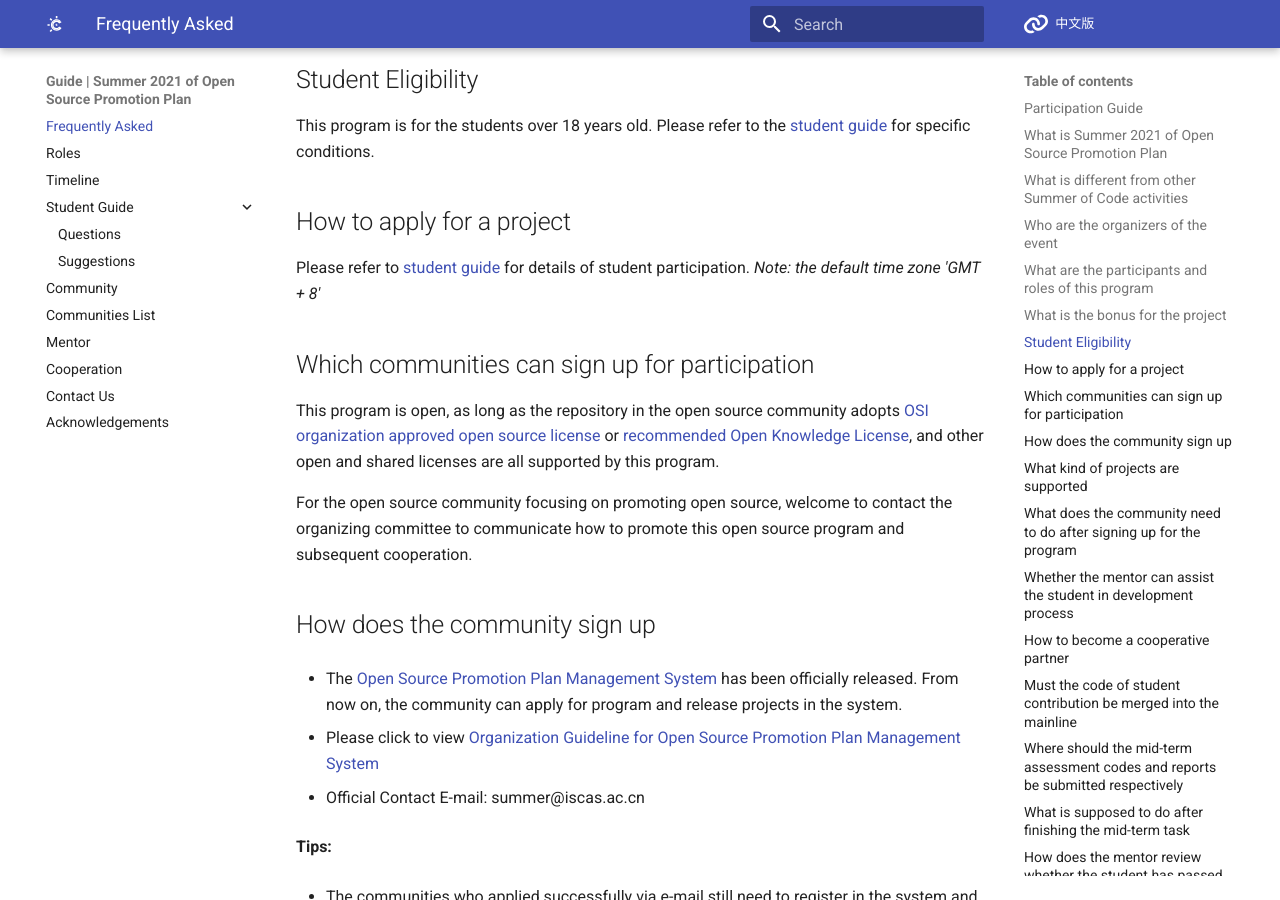
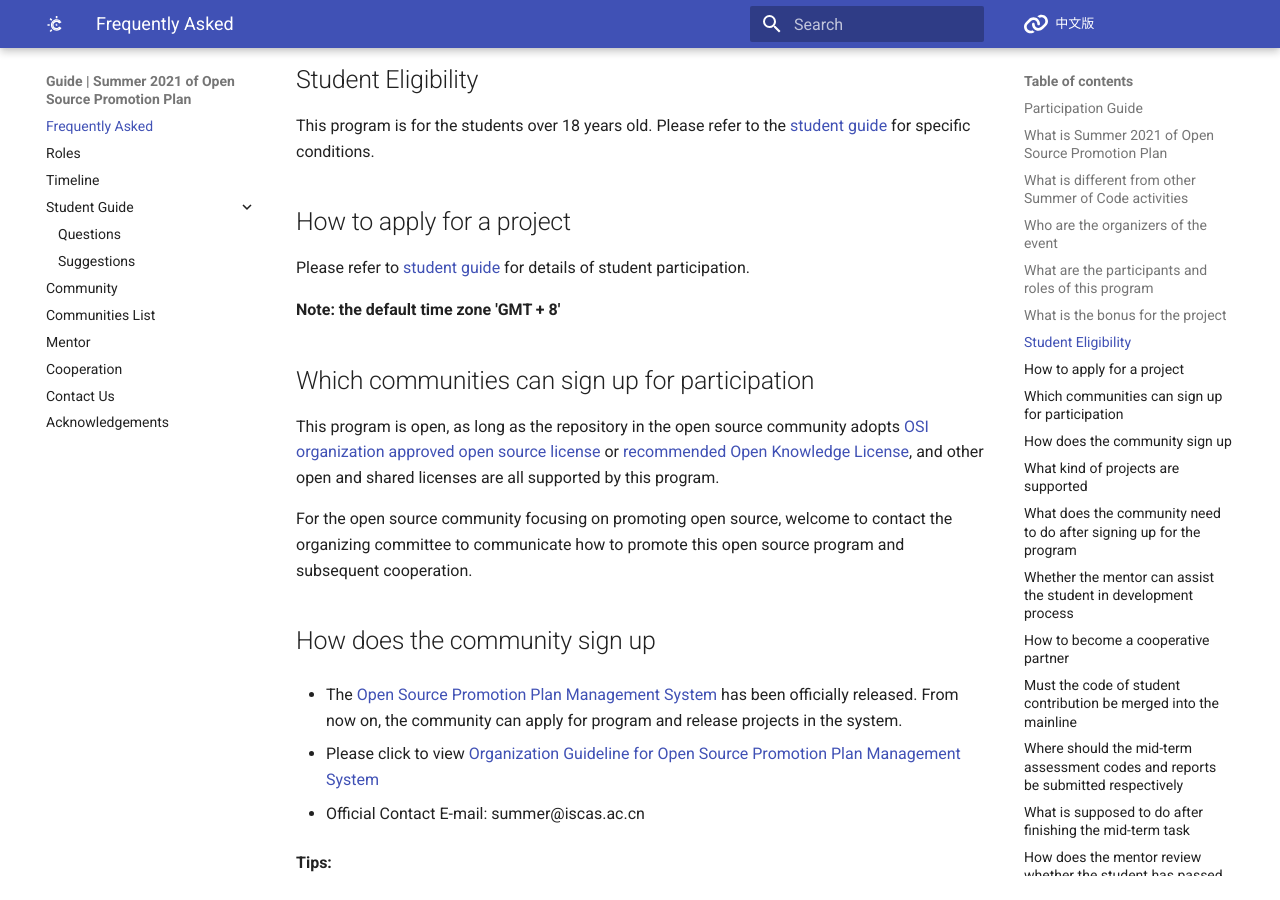
Before and after one commit to summer-ospp/help-en, an MkDocs documentation site: the page built from docs/index.md, in a window 1280 px wide and 900 px high, scrolled down 2303 px. Built offline with MkDocs 1.6.1 and Material for MkDocs 9.7.7, drawn with Linux system fonts in a browser that asks for light colours; comment, search, counter and statistics services are not loaded.

```diff
--- a/docs/index.md
+++ b/docs/index.md
@@ -61,7 +61,9 @@ This program is for the students over 18 years old. Please refer to the [student
 
 ## How to apply for a project
 
-Please refer to [student guide](student.md) for details of student participation. *Note: the default time zone 'GMT + 8'*
+Please refer to [student guide](student.md) for details of student participation.
+
+**Note: the default time zone 'GMT + 8'**
 
 ## Which communities can sign up for participation
 
```
